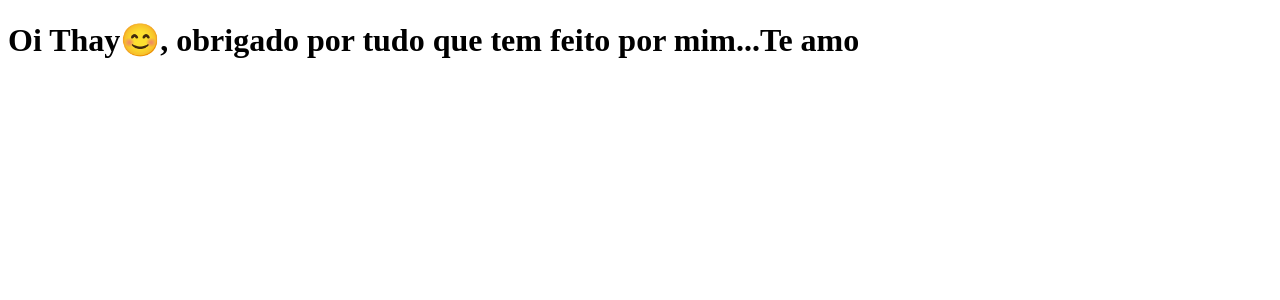
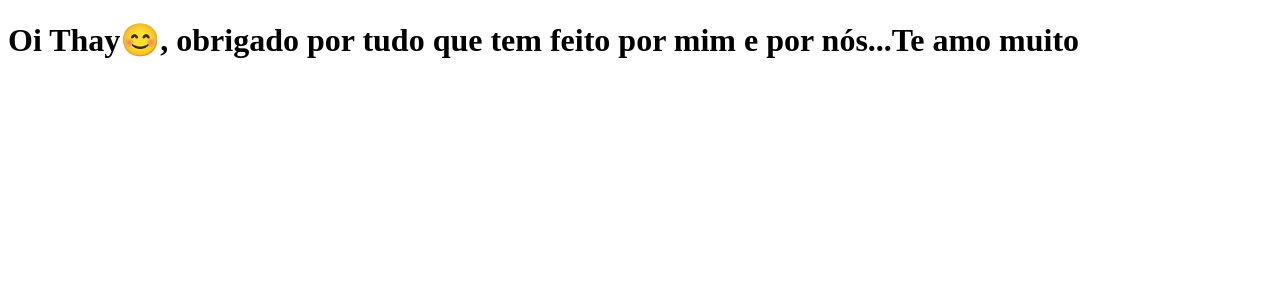
Before and after one commit to DevOsvaldo/clone-tabnews, a Next.js app: page / in a window 1280 px wide. Shown: the top 300 px of the page. Built offline with nearby package versions, Linux system fonts and the light colour scheme.

Commit message:
atualizando mensagem

```diff
--- a/pages/index.js
+++ b/pages/index.js
@@ -1,4 +1,4 @@
 function Home(){
-    return  <h1>Oi Thay😊, obrigado por tudo que tem feito por mim...Te amo</h1>
+    return  <h1>Oi Thay😊, obrigado por tudo que tem feito por mim e por nós...Te amo muito</h1>
 }
 export  default Home;
```
